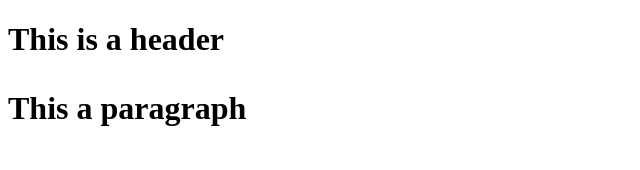
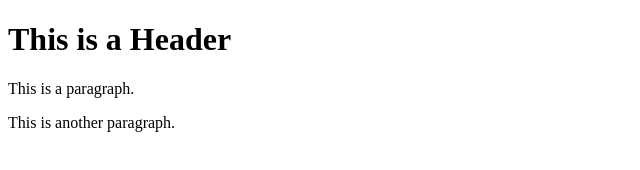
Before and after one commit to Megaman2015/git-test, a plain HTML site: page index.html in a window 1280 px wide. Shown: the whole page, without its empty margins (0-640 px from the left). Drawn offline with Linux system fonts and the light colour scheme.

Commit message:
Third commit

```diff
--- a/index.html
+++ b/index.html
@@ -1,11 +1,8 @@
 <!DOCTYPE html>
 <html>
     <body>
-        <h1>
-            This is a header
-            <p>
-                This a paragraph
-            </p>
-        </h1>
+        <h1>This is a Header</h1>
+        <p>This is a paragraph.</p>
+        <p>This is another paragraph.</p>
     </body>
 </html>
```
